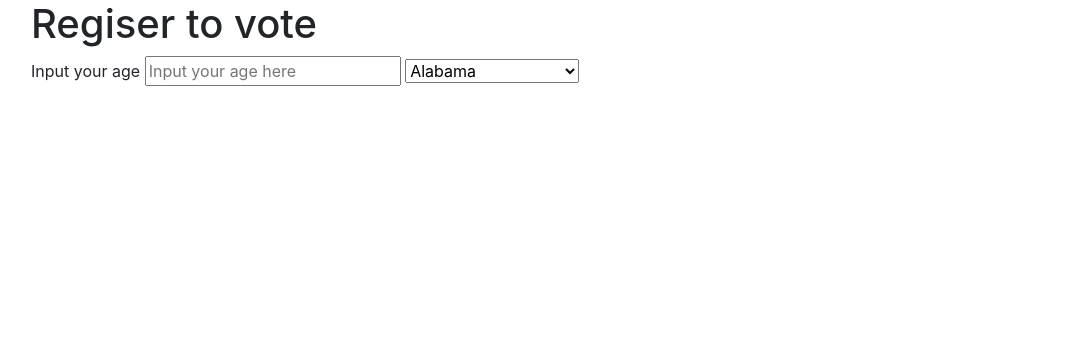
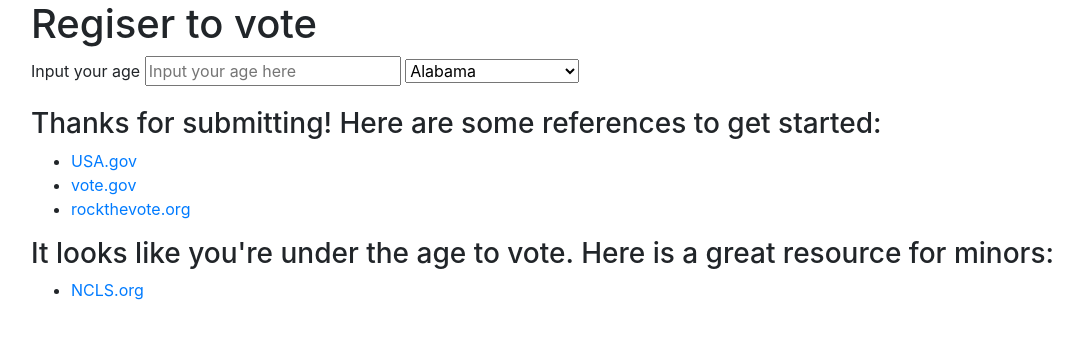
Before and after one commit to bjrshea/voting-info, a plain HTML site: page index.html in a window 1280 px wide. Shown: the whole page, without its empty margins (54-1137 px from the left). Drawn offline with nearby package versions, Linux system fonts and the light colour scheme.

Commit message:
Add user information divs.

```diff
--- a/index.html
+++ b/index.html
@@ -74,11 +74,19 @@
 
       <div id="information">
         <div class="if-18-or-older">
-
+          <h3>Thanks for submitting! Here are some references to get started:</h3>
+            <ul>
+              <li><a href="https://www.usa.gov/register-to-vote">USA.gov</a></li>
+              <li><a href="https://vote.gov/">vote.gov</a></li>
+              <li><a href="https://www.rockthevote.org/register-to-vote/">rockthevote.org</a></li>
+            </ul>
         </div>
 
         <div class="if-18-or-younger">
-
+          <h3>It looks like you're under the age to vote. Here is a great resource for minors:</h3>
+          <ul>
+            <li><a href="http://www.ncsl.org/research/elections-and-campaigns/preregistration-for-young-voters.aspx">NCLS.org</a></li>
+          </ul>
         </div>
       </div>
     </div>
```
